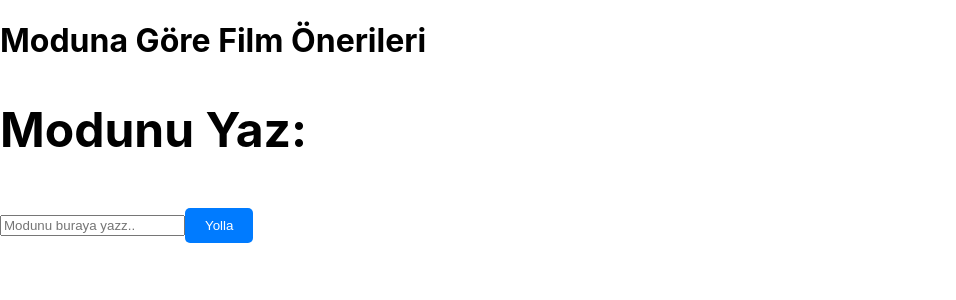
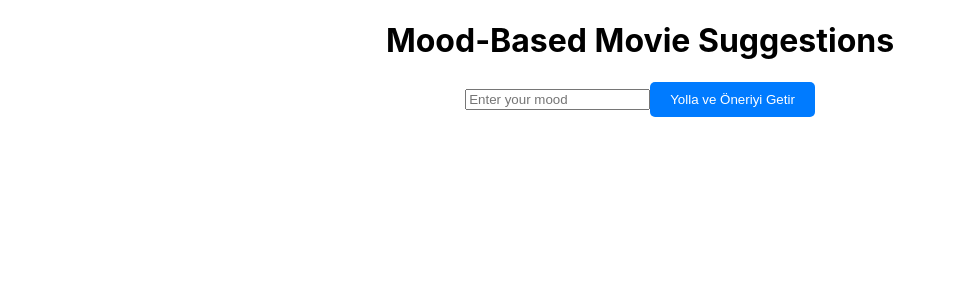
Before and after one commit to jariwarlord/mood-movie-suggestions, a React (Create React App) app: page / in a window 1280 px wide. Shown: the top 300 px of the page, without its empty margins (0-956 px from the left). Built offline with nearby package versions, Linux system fonts and the light colour scheme.

Commit message:
OneButtonProblemSolved

```diff
--- a/src/App.js
+++ b/src/App.js
@@ -1,22 +1,36 @@
 import React, { useState } from 'react';
-import MoodSelector from './components/MoodSelector';
+import './App.css';
 import MovieSuggestions from './components/MovieSuggestions';
 
+const App = () => {
+  const [mood, setMood] = useState('');
+  const [submittedMood, setSubmittedMood] = useState('');
 
-const App = () => {
-  const[mood, setMood] = useState(null);
-  return(
-    <div>
-      <h1>
-        Moduna Göre Film Önerileri
-         {/* MoodSelector bileşeni ile mood'u al */}
-      <MoodSelector setMood={setMood} />
+  const handleInputChange = (event) => {
+    setMood(event.target.value); // Kullanıcıdan mood'u alıyoruz
+  };
 
-      {/* Eğer mood seçildiyse, film önerilerini göster */}
-      {mood && <MovieSuggestions mood={mood} />}
-      </h1>
+  const handleSubmit = () => {
+    setSubmittedMood(mood); // Mood'u öneriye göndermek için ayarlıyoruz
+  };
+
+  return (
+    <div className="App">
+      <h1>Mood-Based Movie Suggestions</h1>
+      <input
+        type="text"
+        placeholder="Enter your mood"
+        value={mood}
+        onChange={handleInputChange} // Mood inputu değişimini takip ediyoruz
+      />
+      <button onClick={handleSubmit}>
+        Yolla ve Öneriyi Getir
+      </button>
+
+      {/* MovieSuggestions componenti mood gönderildikten sonra gösterilir */}
+      {submittedMood && <MovieSuggestions mood={submittedMood} />}
     </div>
-  )
-}
+  );
+};
 
 export default App;
--- a/src/components/MoodSelector.js
+++ b/src/components/MoodSelector.js
@@ -14,8 +14,7 @@ const MoodSelector = ({setMood}) => {
 
 return (
     <div>
-      <h2>Modunu Yaz: </h2>
-      <form onSubmit={handleSubmit}>
+        <form onSubmit={handleSubmit}>
         <input
         type="text"
         value={userMood}
--- a/src/components/MovieSuggestions.js
+++ b/src/components/MovieSuggestions.js
@@ -1,40 +1,39 @@
 import './styles/MovieSuggestions.css';
-import React, { useState } from 'react';
-
+import React, { useState, useEffect } from 'react';
 
 const MovieSuggestions = ({ mood }) => {
   const [movie, setMovie] = useState(null);
   const [error, setError] = useState(null);
 
-  // API Key burada tanımlı
   const API_KEY = '69b08da2';
 
+  // Component ilk yüklendiğinde veya mood her değiştiğinde API'den film getir
+  useEffect(() => {
     const getMovieFromAPI = async (movieTitle) => {
       try {
         const response = await fetch(`https://www.omdbapi.com/?t=${encodeURIComponent(movieTitle)}&apikey=${API_KEY}`);
         const data = await response.json();
 
-      if (data.Response === "True") {
+        if (data.Response === 'True') {
           setMovie({
             title: data.Title,
             imdb: data.imdbRating,
             img: data.Poster,
           });
-        setError(null); // Hata yoksa sıfırla
+          setError(null); // Hata varsa sıfırlıyoruz
         } else {
-        setError("Film bulunamadı.");
+          setError('Film bulunamadı.');
           setMovie(null);
         }
       } catch (error) {
-      setError("Bir hata oluştu. Lütfen tekrar deneyin.");
+        setError('Bir hata oluştu. Lütfen tekrar deneyin.');
       }
     };
 
-  const handleNewSuggestion = () => {
     const movieSuggestions = {
       mutlu: ['The Pursuit of Happyness', 'La La Land', 'Amélie'],
-      üzgün: ['Schindler\'s List', 'A Beautiful Mind', 'The Green Mile'],
-      aksiyon: ['Mad Max: Fury Road', 'Die Hard', 'John Wick']
+      hüzünlü: ['Schindler\'s List', 'A Beautiful Mind', 'The Green Mile'],
+      aksiyon: ['Mad Max: Fury Road', 'Die Hard', 'John Wick'],
     };
 
     const normalizedMood = mood.toLowerCase();
@@ -43,15 +42,12 @@ const MovieSuggestions = ({ mood }) => {
     if (moviesForMood) {
       const randomIndex = Math.floor(Math.random() * moviesForMood.length);
       const randomMovie = moviesForMood[randomIndex];
-      getMovieFromAPI(randomMovie); // API'den rastgele film önerisi al
+      getMovieFromAPI(randomMovie); // API'den film alıyoruz
     }
-  };
+  }, [mood]); // Mood her değiştiğinde API'yi yeniden çağırır
 
   return (
     <div>
-      <h2>Movie Suggestions for "{mood}"</h2>
-      <button onClick={handleNewSuggestion}>Get New Suggestion</button>
-
       {error && <p>{error}</p>}
 
       {movie && (
```
Lines whose indentation alone changed are shown as unchanged.
